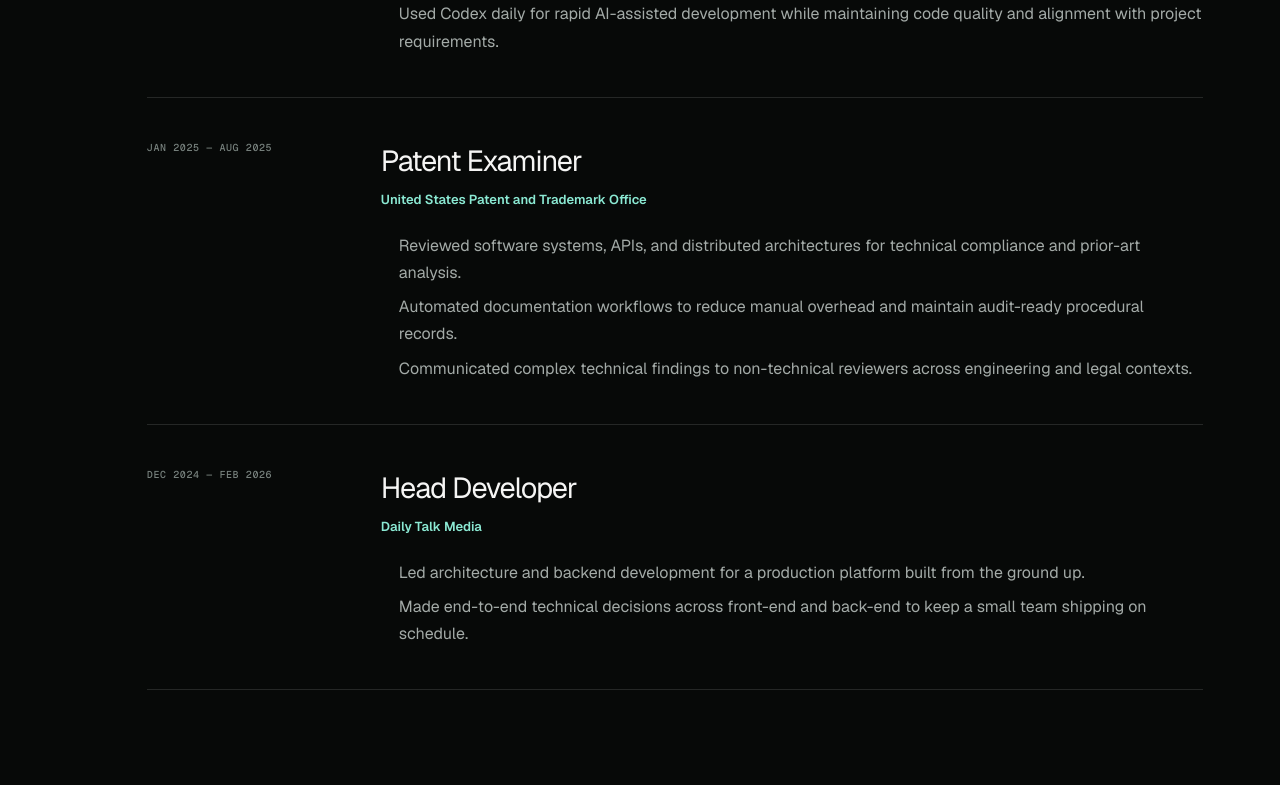
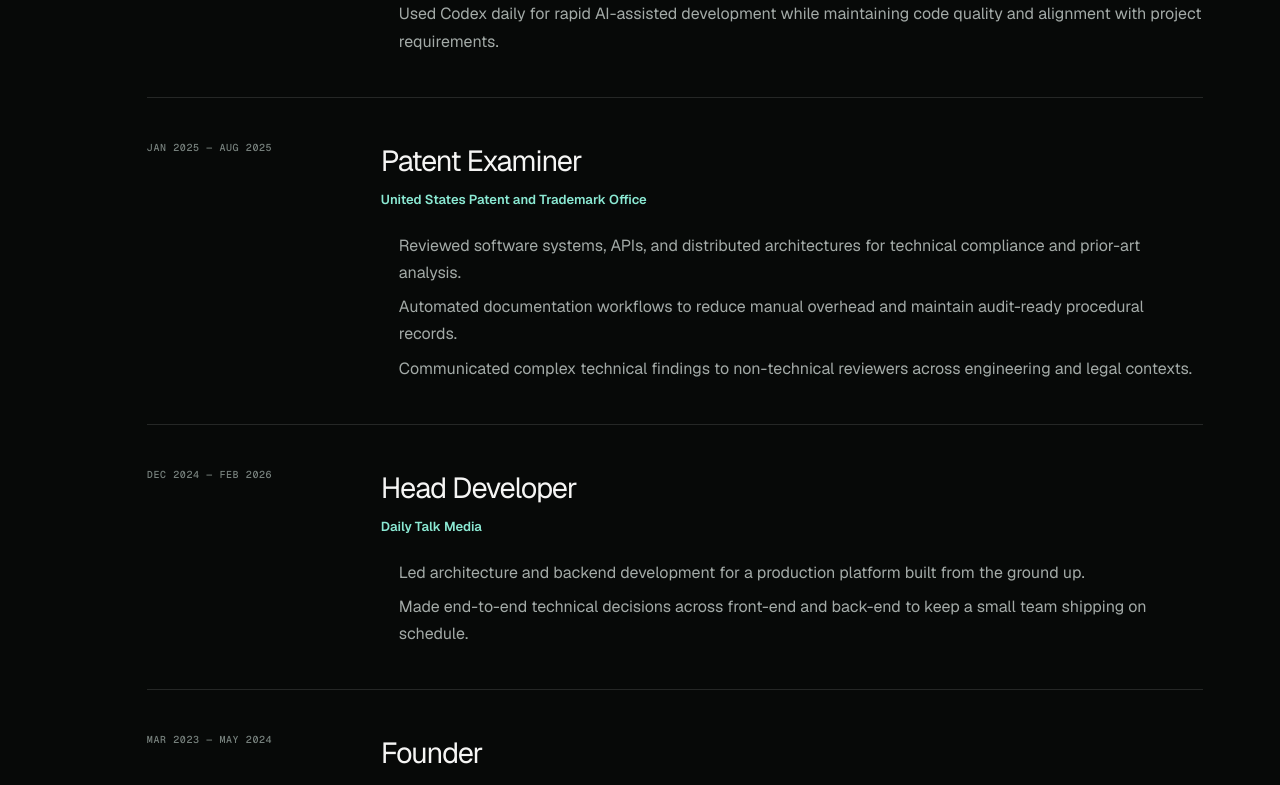
Before and after one commit to ChrisBakhit/christian-portfolio, a Next.js app: page / in a window 1280 px wide. Shown: the part 2000-2785 px from the top of the page. Built offline with nearby package versions, Linux system fonts and the light colour scheme.

Commit message:
Combine current and earlier work histories

```diff
--- a/app/page.tsx
+++ b/app/page.tsx
@@ -30,6 +30,44 @@ const experience = [
     bullets: [
       "Led architecture and backend development for a production platform built from the ground up.",
       "Made end-to-end technical decisions across front-end and back-end to keep a small team shipping on schedule.",
+    ],
+  },
+  {
+    role: "Founder",
+    company: "SkillLink",
+    dates: "Mar 2023 — May 2024",
+    bullets: [
+      "Founded a professional-networking product focused on improving how people build useful career connections.",
+      "Built the website and backend infrastructure using HTML, CSS, Node.js, and AWS S3.",
+      "Developed an MVP through the Spark Accelerator and secured initial funding.",
+    ],
+  },
+  {
+    role: "Academic Support Tutor",
+    company: "Johns Hopkins University",
+    dates: "Aug 2022 — May 2024",
+    bullets: [
+      "Mentored students across introductory computer science courses.",
+      "Created individualized learning plans covering JavaScript, Python, Java, C, and C++.",
+    ],
+  },
+  {
+    role: "Full-Stack Developer",
+    company: "St. Mary & Archangel Michael Church",
+    dates: "Jun 2022 — Aug 2023",
+    bullets: [
+      "Developed and maintained a React and Firebase website for a multi-generational church community.",
+      "Led a usability redesign focused on making the experience clearer and more accessible for older users.",
+    ],
+  },
+  {
+    role: "Student Leader",
+    company: "Delineo Disease Modeling",
+    dates: "Jan 2021 — May 2023",
+    bullets: [
+      "Managed a 50-person student team using Agile project practices.",
+      "Built COVID-19 simulation tools using Unity, C#, React, SQL, and cloud infrastructure.",
+      "Collaborated with Microsoft Research and AWS on simulation and dashboard testing.",
     ],
   },
 ];
```
